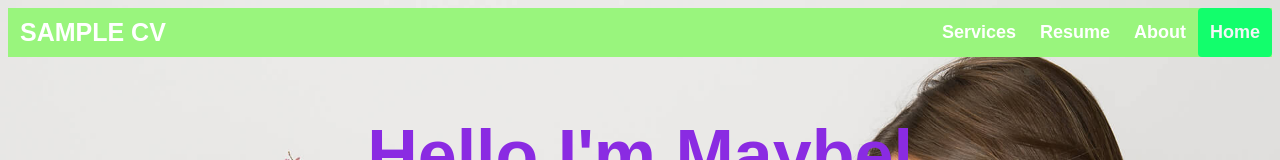
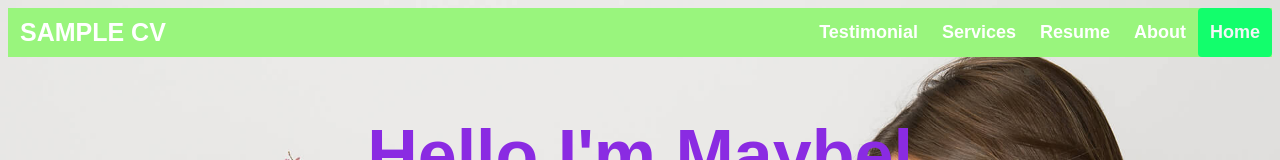
Before and after one commit to Tchrbelle/Punzalan.github.io, a plain HTML site: page index.html in a window 1280 px wide. Shown: the top 160 px of the page. Drawn offline with Linux system fonts and the light colour scheme.

Commit message:
Update index.html

```diff
--- a/index.html
+++ b/index.html
@@ -12,6 +12,7 @@
                 <a href="index.html" class="logo">SAMPLE CV</a>
             </div>
         <div class="header-Right">
+            <a href="testi.html">Testimonial</a>
             <a href="services.html">Services</a>
             <a href="resume.html">Resume</a>
             <a href="about.html">About</a>
```
